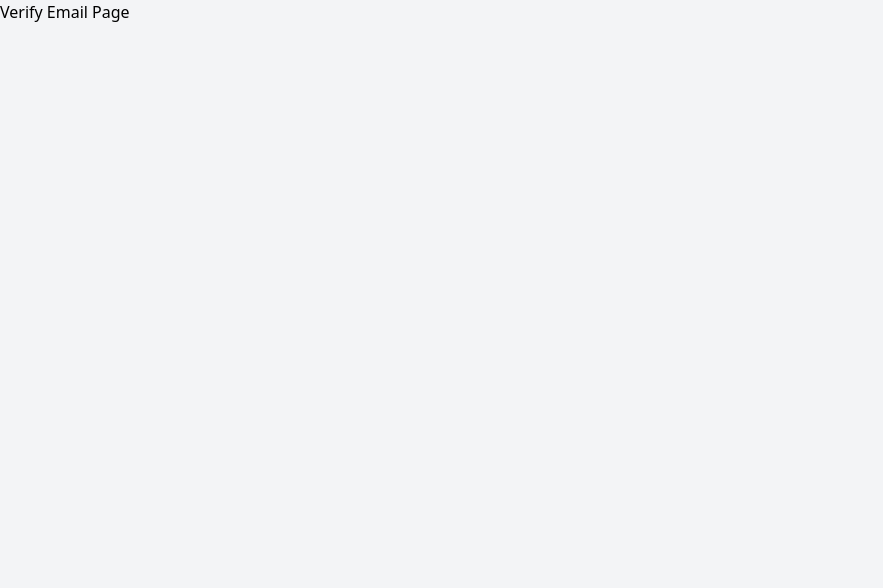
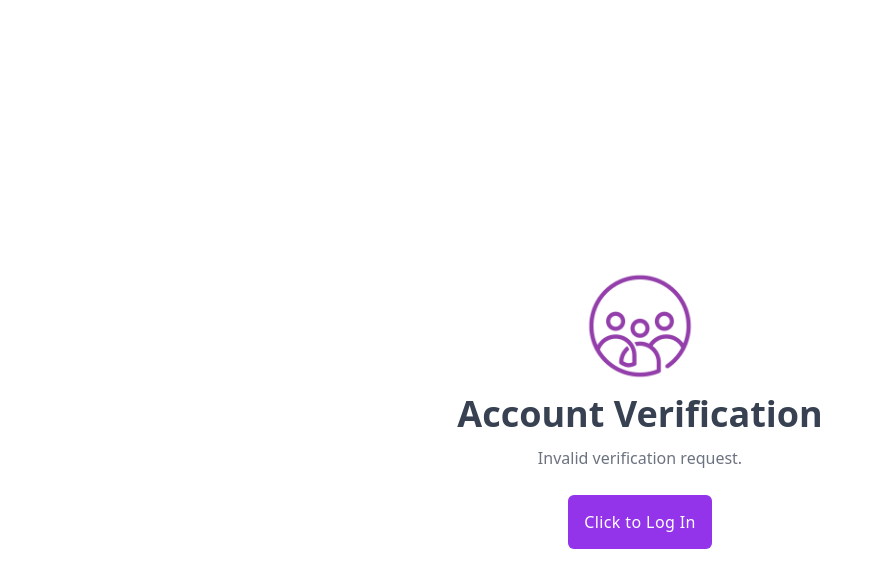
Before and after one commit to HenokGhebremedhin/feedAppFrontend, a React (Create React App) app: page /user/verifyEmail in a window 1280 px wide. Shown: the top 588 px of the page, without its empty margins (0-883 px from the left). Built offline with nearby package versions, Linux system fonts and the light colour scheme.

Commit message:
Added verificationEmail Link component

```diff
--- a/src/pages/User/VerifyEmail.js
+++ b/src/pages/User/VerifyEmail.js
@@ -1,7 +1,60 @@
-import React from "react";
+import React, { useEffect, useState } from "react";
+import { Link } from "react-router-dom";
+import { useSearchParams } from "react-router-dom";
+
+import LogoImage from "../../assets/images/logo.png";
+
+import { verifyEmailApi } from "../../util/ApiUtil";
 
 const VerifyEmail = () => {
-  return <>Verify Email Page</>;
+  const [searchParams] = useSearchParams();
+  const [message, setMessage] = useState("Verifying your account...");
+
+  const verifyAccount = async (token) => {
+    const apiResponse = await verifyEmailApi(token);
+    console.log(apiResponse);
+    if (apiResponse.status === 1) {
+      setMessage("Your account has been verified.");
+    } else {
+      setMessage(apiResponse.payLoad);
+    }
+    console.log(token);
+  };
+
+  useEffect(() => {
+    document.title = "Verify Email | Feed App";
+
+    const verifyToken = searchParams.get("token");
+
+    if (verifyToken) {
+      verifyAccount(verifyToken);
+    } else {
+      setMessage("Invalid verification request.");
+    }
+  }, []);
+  return <> <div className="bg-white">
+    <div className="flex justify-center h-screen">
+      <div className="flex items-center w-full mx-auto lg:w-full mt-20 md:mt-0 px-10 md:px-36">
+        <div className="flex-1">
+          <div className="text-center">
+            <img src={LogoImage} width={120} className="mx-auto mb-2" />
+            <h2 className="text-4xl font-bold text-center text-gray-700">
+              Account Verification
+            </h2>
+
+            <p className="mt-3 text-gray-500 mb-10">{message}</p>
+
+            <Link
+              to="/user/login"
+              className="w-52 p-4 tracking-wide text-white transition-colors duration-200 transform bg-purple-600 rounded-md hover:bg-purple-400 focus:outline-none focus:bg-purple-400 focus:ring focus:ring-purple-300 focus:ring-opacity-50"
+            >
+              Click to Log In
+            </Link>
+          </div>
+        </div>
+      </div>
+    </div>
+  </div></>;
 };
 
 export default VerifyEmail;
```
